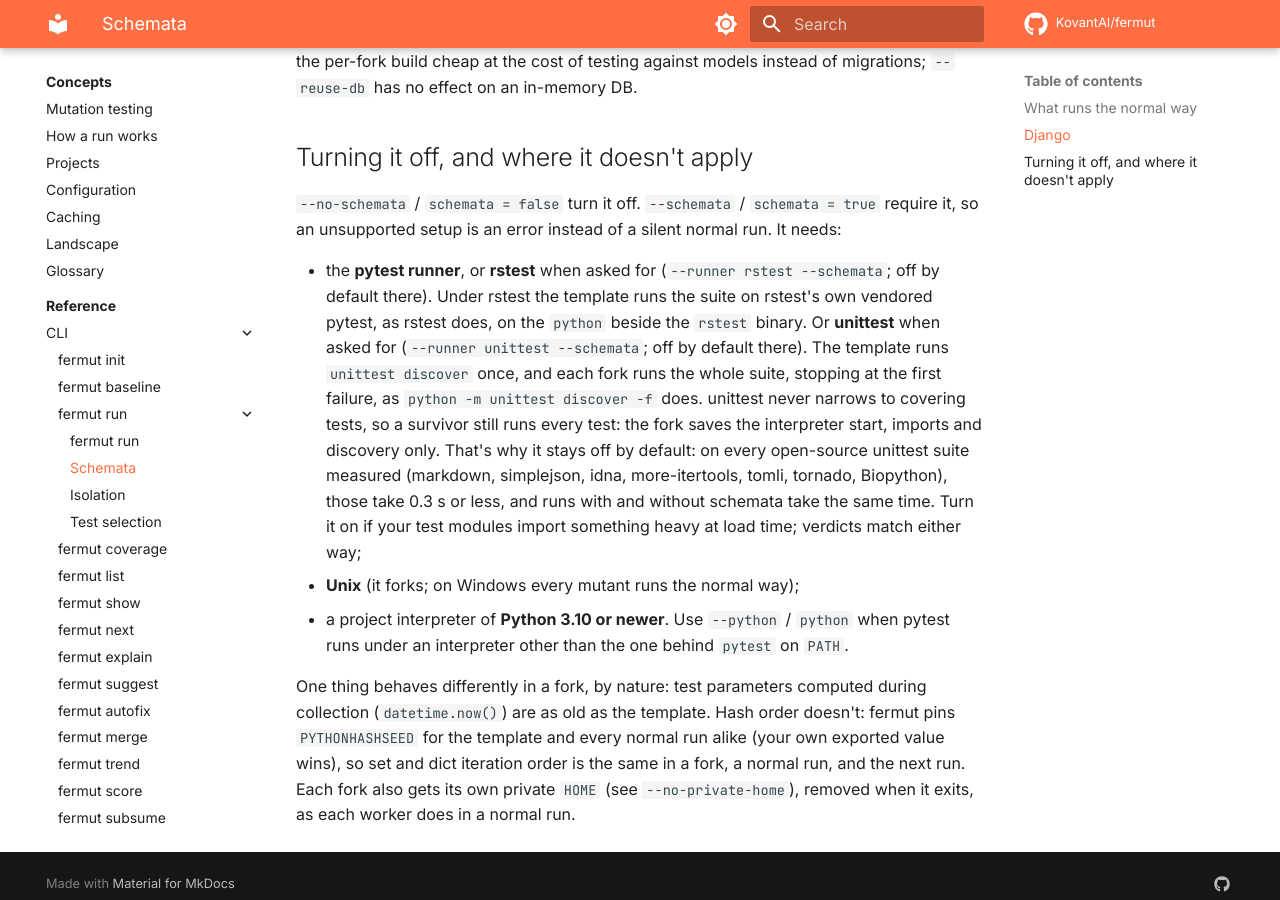
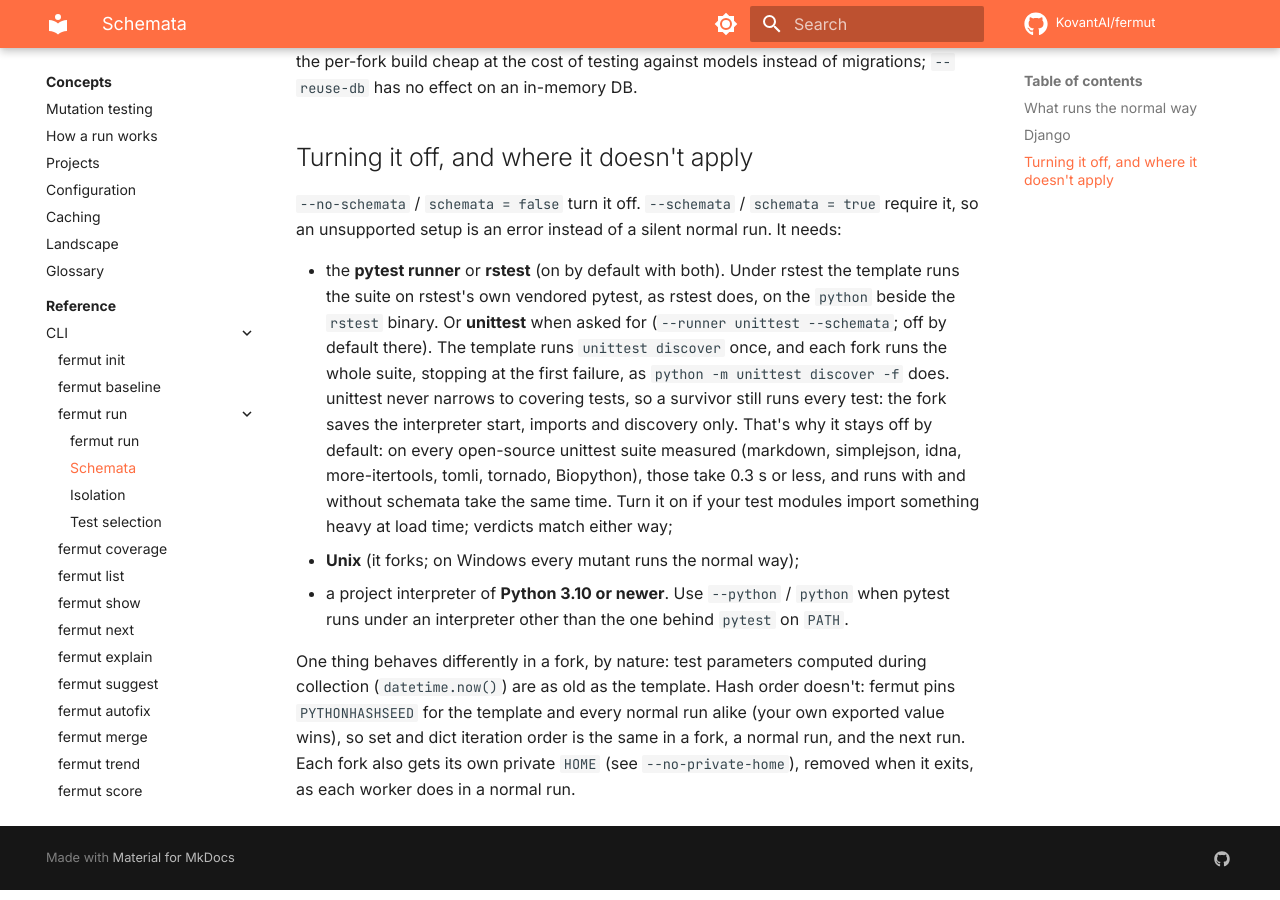
Before and after one commit to KovantAI/fermut, an MkDocs documentation site: the page built from docs/reference/cli/run-schemata.md, in a window 1280 px wide and 900 px high, scrolled down 2278 px. Built offline with MkDocs 1.6.1 and Material for MkDocs 9.7.7, drawn with Linux system fonts in a browser that asks for light colours; comment, search, counter and statistics services are not loaded; some of the changed text lies outside the part shown.

Commit message:
feat: schemata on by default with rstest
Schemata now defaults on for the rstest runner on Unix, as for pytest:
the rstest template runs on rstest's vendored pytest, and the S5b parity
gate showed the same verdicts as a normal run. unittest stays opt-in.

Merge only after the S5b gate rerun passes.

Co-Authored-By: Claude Opus 5.5 (1M context) <noreply@anthropic.com>

```diff
--- a/docs/getting-started/features.md
+++ b/docs/getting-started/features.md
@@ -23,7 +23,7 @@ guide or reference page.
 - **Native-Rust mutator.** Mutation generation runs on
   [`ruff_python_parser`](https://github.com/astral-sh/ruff), not a
   Python AST walker.
-- **Schemata.** On by default with the pytest runner on Unix: one pytest
+- **Schemata.** On by default with the pytest and rstest runners on Unix: one pytest
   process imports and collects your suite once, and each mutant runs in a
   fork of it instead of a fresh pytest. 1.5–3.9× faster whole runs on most
   suites tested, with the same verdicts; anything it can't vouch for runs the
--- a/docs/reference/cli/run-schemata.md
+++ b/docs/reference/cli/run-schemata.md
@@ -1,8 +1,8 @@
 # Schemata
 
 How [`fermut run`](run.md) runs mutants in forks of one pytest process
-instead of a fresh pytest each. On by default with the pytest runner on
-Unix; `--no-schemata` turns it off.
+instead of a fresh pytest each. On by default with the pytest and rstest
+runners on Unix; `--no-schemata` turns it off.
 
 By default every mutant gets a fresh `pytest` process: start Python, import
 pytest and your package, collect the selected tests, then run them. On most
@@ -105,10 +105,9 @@ migrations; `--reuse-db` has no effect on an in-memory DB.
 `schemata = true` require it, so an unsupported setup is an error instead of a
 silent normal run. It needs:
 
-- the **pytest runner**, or **rstest** when asked for (`--runner rstest
-  --schemata`; off by default there). Under rstest the template runs the
-  suite on rstest's own vendored pytest, as rstest does, on the `python`
-  beside the `rstest` binary. Or **unittest** when asked for (`--runner
+- the **pytest runner** or **rstest** (on by default with both). Under
+  rstest the template runs the suite on rstest's own vendored pytest, as
+  rstest does, on the `python` beside the `rstest` binary. Or **unittest** when asked for (`--runner
   unittest --schemata`; off by default there). The template runs
   `unittest discover` once, and each fork runs the whole suite, stopping at
   the first failure, as `python -m unittest discover -f` does. unittest
```
Also changed, not shown: CHANGELOG.md (+2 -2 lines), docs/concepts/how-a-run-works.md (+1 -1 lines), docs/reference/cli/run.md (+2 -2 lines), docs/reference/configuration.md (+1 -1 lines), docs/reference/internals/index.md (+1 -1 lines), 2 other files.
